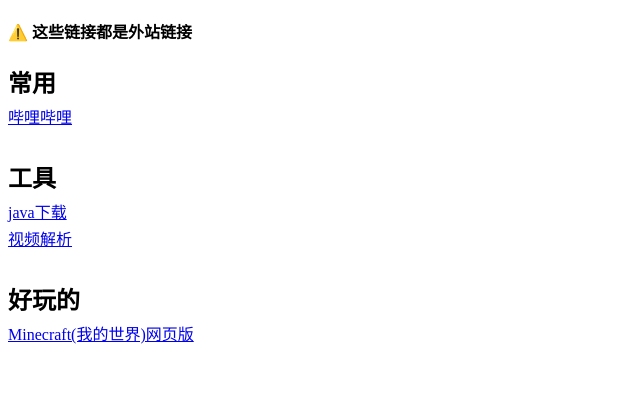
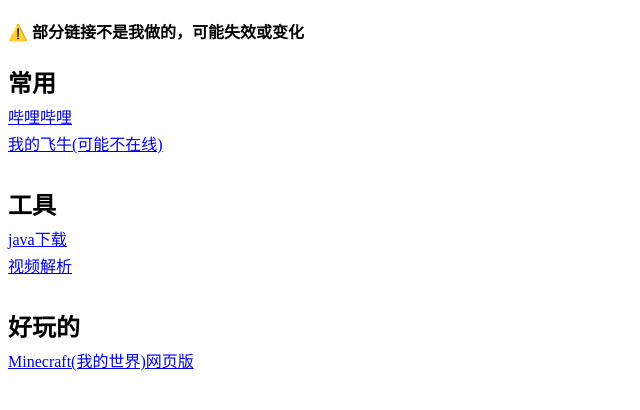
Before and after one commit to yinhe2015/yinhe2015.github.io, a plain HTML site: page links.html in a window 1280 px wide. Shown: the part 70-480 px from the top of the page, without its empty margins (0-640 px from the left). Drawn offline with Linux system fonts and the light colour scheme.

Commit message:
默认提交

```diff
--- a/links.html
+++ b/links.html
@@ -8,11 +8,11 @@
 </head>
 <body>
     <h1>Yinhe 的个人网站/链接</h1>
-    <h4>⚠️ 这些链接都是外站链接</h4>
+    <h4>⚠️ 部分链接不是我做的，可能失效或变化</h4>
 
     <h2>常用</h2>
     <a href="https://www.bilibili.com/">哔哩哔哩</a>
-
+    <a href="https://fnos.net/dlzgl-fn-a/">我的飞牛(可能不在线)</a>
     <br>
 
     <h2>工具</h2>
```
Also changed, not shown: 1 other file.
